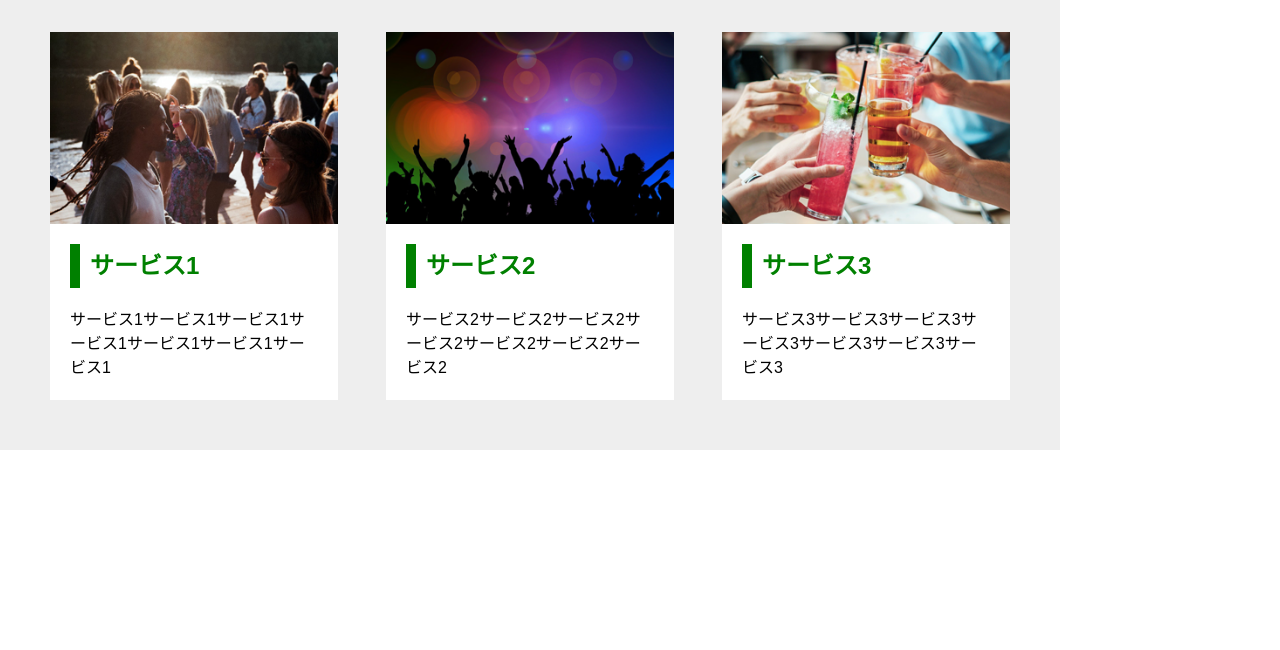
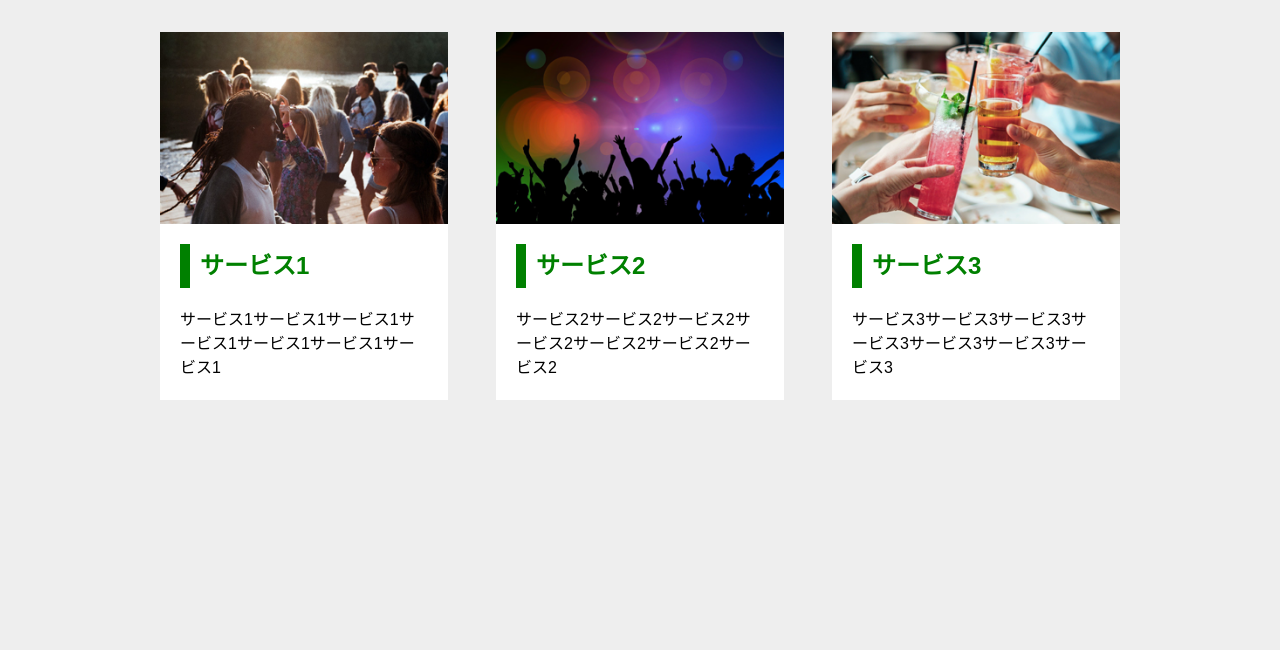
Before and after one commit to katoyuko/work03, a plain HTML site: page index.html in a window 1280 px wide. Shown: the part 150-800 px from the top of the page. Drawn offline with Linux system fonts and the light colour scheme.

Commit message:
画面全体に背景色を適用しコンテンツを中央揃えに修正

```diff
--- a/css/style.css
+++ b/css/style.css
@@ -42,8 +42,13 @@ img {
 }
 
 /* レイアウト */
+body {
+  background: #eee;
+  text-align: center;
+}
+
 .wrap {
-  background-color: #eeeeee;
+  max-width: 960px;
   padding: 50px;
   display: inline-block;
 }
@@ -67,8 +72,8 @@ h2 {
 .contents {
   display: flex;
   justify-content: space-between;
-  max-width: 960px;
   margin: 0 auto;
+  text-align: left;
 }
 
 .contents .item {
```
